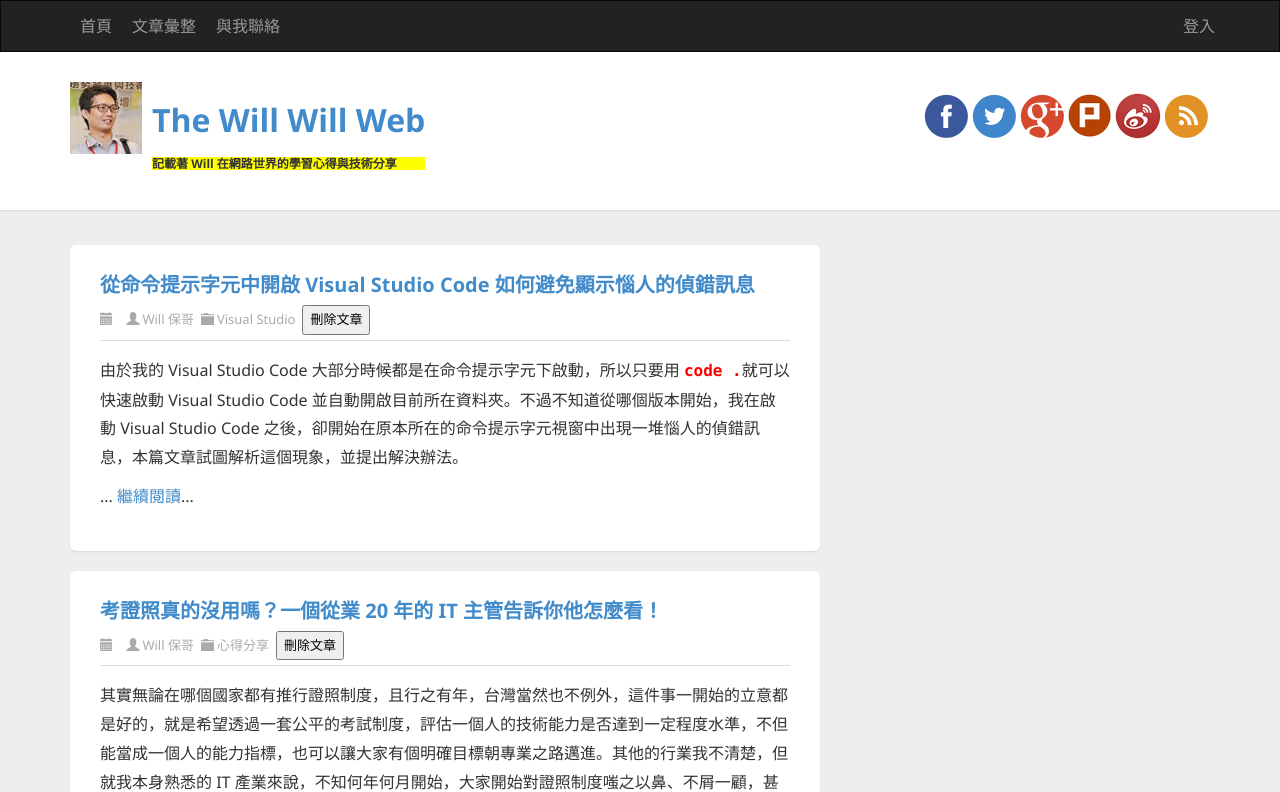
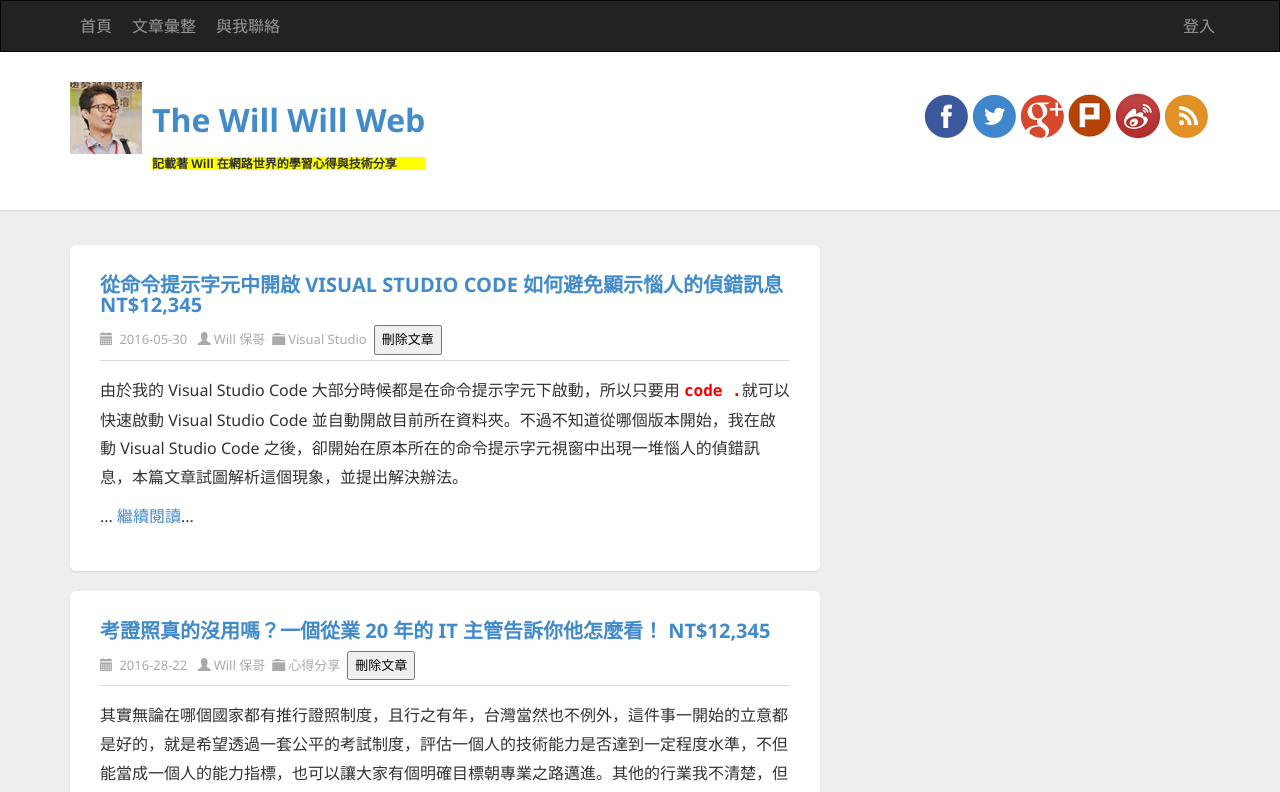
Before and after one commit to mouse170/demo1, an Angular app: page / in a window 1280 px wide. Shown: the top 792 px of the page. Built offline with nearby package versions, Linux system fonts and the light colour scheme.

Commit message:
使用Pipeline

```diff
--- a/src/app/app.component.ts
+++ b/src/app/app.component.ts
@@ -1,11 +1,11 @@
-import { Component } from '@angular/core';
+import { Component, OnInit } from '@angular/core';
 
 @Component({
   selector: 'app-root',
   templateUrl: './app.component.html',
   styleUrls: ['./app.component.css']
 })
-export class AppComponent {
+export class AppComponent implements OnInit{
   title = 'demo1';
   keyword = '';
   data: any = [];
--- a/src/app/article/article.component.html
+++ b/src/app/article/article.component.html
@@ -1,11 +1,11 @@
 <article class="post" id="post{{i+1}}">
   <header class="post-header">
     <h2 class="post-title">
-      <a [href]="item.href">{{item.title}}</a>
+      <a [href]="item.href">{{item.title| uppercase}} NT${{12345| number}}</a>
     </h2>
     <div class="post-info clearfix">
       <span class="post-date"><i class="glyphicon glyphicon-calendar"></i>
-        {{item.data}}
+        {{item.date| date:"yyyy-mm-dd"}}
       </span>
       <span class="post-author"><i class="glyphicon glyphicon-user"></i><a
            href="http://blog.miniasp.com/author/will.aspx">{{item.author}}</a></span>
```
